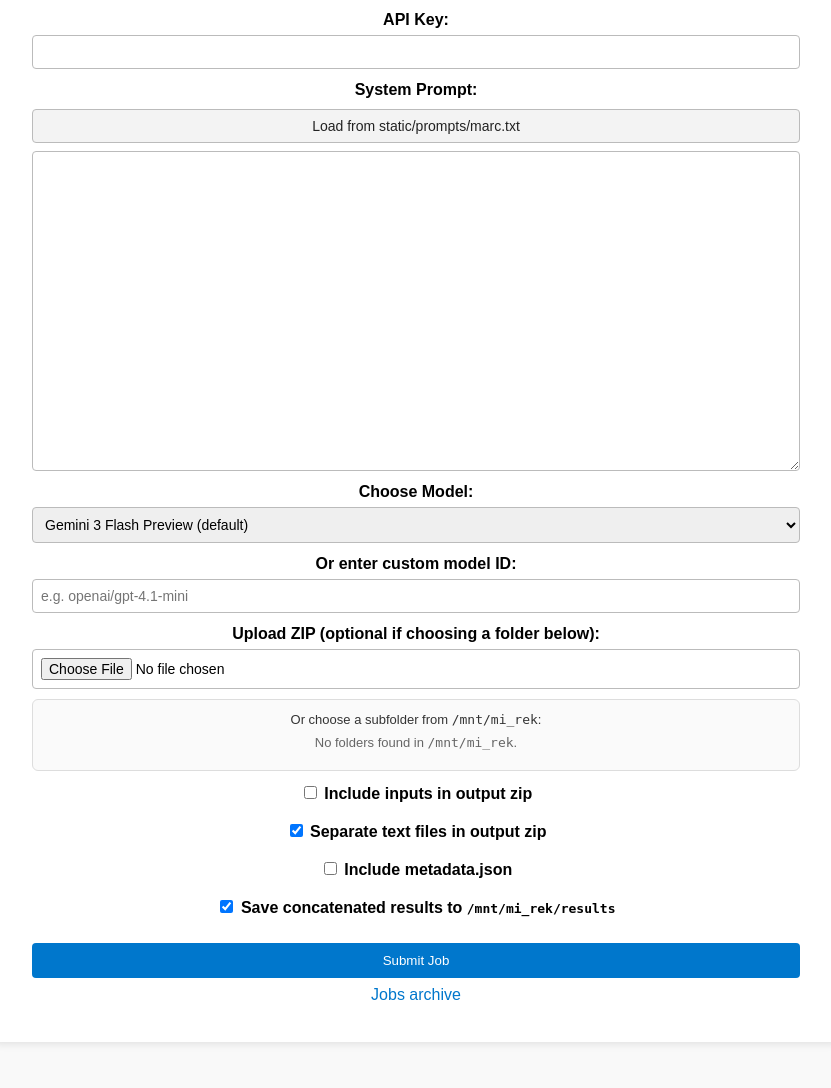
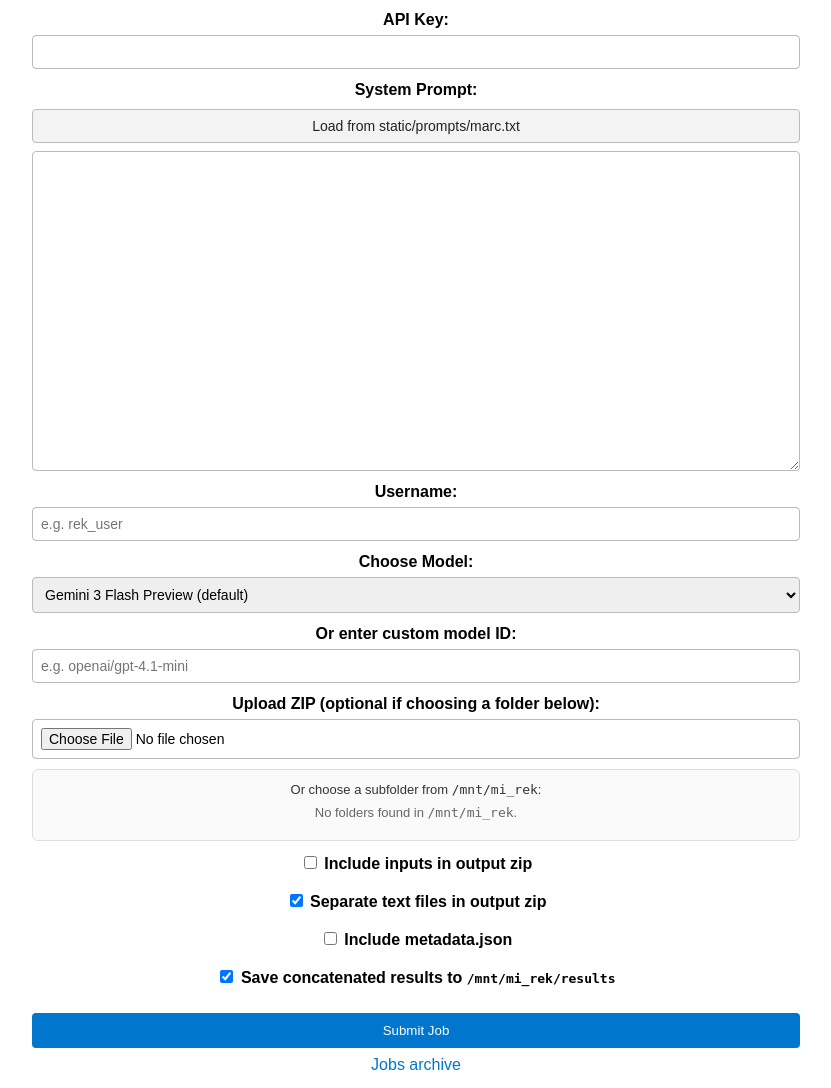
Before and after one commit to ValRCS/openrouter_batch_processor, a Flask app: page /marc in a window 1280 px wide. Shown: the part 252-1340 px from the top of the page, without its empty margins (224-1055 px from the left). Before the commit the page ends 1296 px from the top, so only its background shows below. Run offline with Flask 3, Linux system fonts and the light colour scheme.

Commit message:
feat: add username input field and local storage handling for MARC template

```diff
--- a/app.py
+++ b/app.py
@@ -619,6 +619,7 @@ def handle_submission(
     if request.method == "POST":
         api_key = request.form["api_key"]
         system_prompt = request.form["system_prompt"]
+        username = request.form.get("username", "").strip()
         model_custom = request.form.get("model_custom", "").strip()
         model_dropdown = request.form.get("model_dropdown", "google/gemini-3-flash-preview")
         model = model_custom if model_custom else model_dropdown
@@ -680,6 +681,7 @@ def handle_submission(
         meta = {
             "api_key": api_key,
             "system_prompt": system_prompt,
+            "username": username if source_route == "marc" else "",
             "model": model,
             "submitted_at": timestamp,
             "include_inputs": include_inputs,
--- /dev/null
+++ b/static/config/marc_postfix.txt
@@ -0,0 +1,2 @@
+000000001 91500 L $$a{YYYY}.NLL
+000000001 91503 L $$arek{YYYYMMDD}.03{username}
--- a/static/scripts/form-cache.js
+++ b/static/scripts/form-cache.js
@@ -11,6 +11,7 @@
   const key = (suffix) => `${scope}_${suffix}`;
 
   const promptField = document.querySelector('textarea[name="system_prompt"]');
+  const usernameField = document.querySelector('input[name="username"]');
   const modelDropdown = document.querySelector('select[name="model_dropdown"]');
   const modelCustom = document.querySelector('input[name="model_custom"]');
   const apiKeyField = document.querySelector('input[name="api_key"]');
@@ -69,6 +70,11 @@
   const storedPrompt = localStorage.getItem(key("system_prompt"));
   if (storedPrompt !== null && promptField) {
     promptField.value = storedPrompt;
+  }
+
+  const storedUsername = localStorage.getItem(key("username"));
+  if (storedUsername !== null && usernameField) {
+    usernameField.value = storedUsername;
   }
 
   const storedApiKey = localStorage.getItem(key("api_key"));
@@ -190,6 +196,10 @@
       localStorage.setItem(key("system_prompt"), promptField.value);
     }
 
+    if (usernameField) {
+      localStorage.setItem(key("username"), usernameField.value);
+    }
+
     const customValue = modelCustom ? modelCustom.value.trim() : "";
     const dropdownValue = modelDropdown ? modelDropdown.value : "";
     const chosenModel = customValue || dropdownValue;
--- a/templates/marc.html
+++ b/templates/marc.html
@@ -17,6 +17,9 @@
           Load from static/prompts/marc.txt
         </button>
         <textarea name="system_prompt" rows="4" cols="50"></textarea>
+
+        <label>Username:</label>
+        <input type="text" name="username" placeholder="e.g. rek_user">
 
         <label>Choose Model:</label>
         {% include "_model_dropdown.html" %}
```
